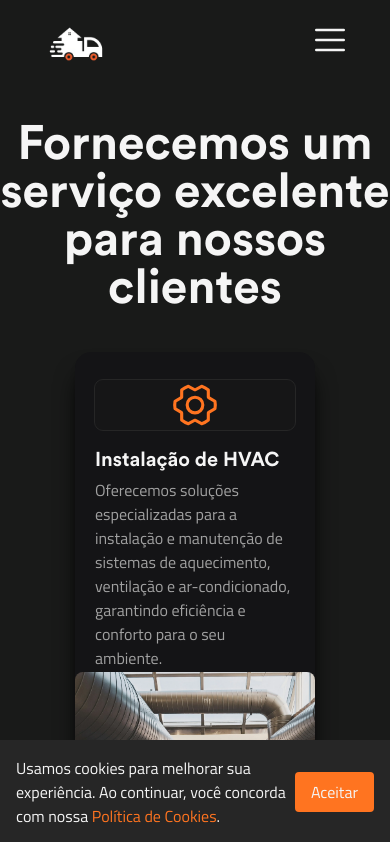
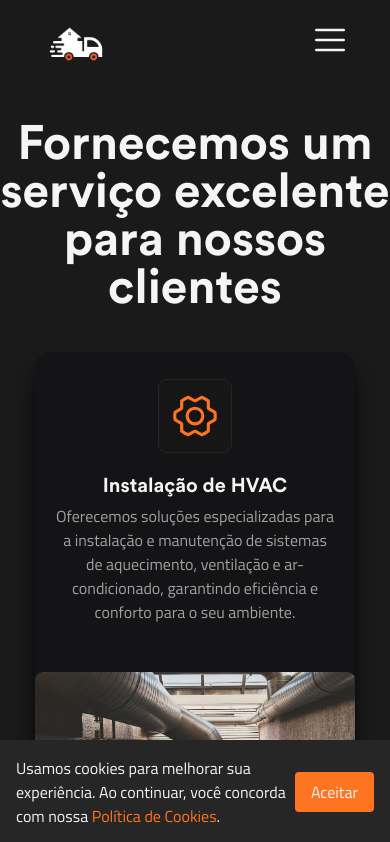
Before and after one commit to esdrassantos06/novahorizonte, a React (Vite) app: page /servicos in a window 390 px wide. Shown: the top 842 px of the page. Built offline with nearby package versions, Linux system fonts and the light colour scheme.

Commit message:
services responsive

```diff
--- a/src/routes/Serviços.jsx
+++ b/src/routes/Serviços.jsx
@@ -51,26 +51,28 @@ function Serviços() {
   return (
     <>
       <Navbar />
-      <main className="Serviços bg-primary flex min-h-screen w-full flex-col items-center gap-10 pt-30">
+      <main className="Serviços bg-primary flex min-h-screen flex-col items-center gap-10 pt-30">
         <h1 className="text-text circularBold text-center text-5xl">
           Fornecemos um serviço excelente <br /> para nossos clientes
         </h1>
-        <div className="cards grid grid-cols-1 place-items-center items-center justify-center gap-10 md:grid-cols-2 lg:grid-cols-4">
+
+        <div className="cards grid grid-cols-1 place-items-center items-center justify-center max-md:gap-20 gap-5 max-md:mb-10 md:grid-cols-2 2xl:grid-cols-4">
           {services.map((servico, index) => (
+
             <div
               key={index}
-              className="card hover:bg-terceary/50 bg-terceary relative flex w-60 flex-col rounded-2xl shadow-xl shadow-black transition-all duration-300 hover:shadow-2xl md:w-100"
+              className="card hover:bg-terceary/50 bg-terceary relative flex w-80 h-120 sm:w-90 lg:w-95 sm:h-150 lg:h-130 flex-col rounded-2xl shadow-xl shadow-black transition-all duration-300 hover:shadow-2xl"
             >
-              <div className="flex h-100 flex-col gap-4 px-5 py-7">
-                <div className="icon bg-primary/40 flex items-center justify-center rounded-lg outline outline-neutral-800 ease-in-out select-none md:h-18 md:w-18">
+              <div className="flex w-full items-center justify-center flex-col gap-4 px-5 py-7">
+                <div className="icon bg-primary/40 flex items-center justify-center rounded-lg outline outline-neutral-800 ease-in-out select-none h-18 w-18">
                   {servico.icon}
                 </div>
 
-                <div className="text text-text flex h-40 flex-col gap-1 pb-20">
+                <div className="text text-text flex items-center justify-center w-full h-40 flex-col gap-1 ">
                   <h2 className="title circularBold text-xl">
                     {servico.title}
                   </h2>
-                  <p className="description titilliumRegular text-base text-neutral-400">
+                  <p className="description titilliumRegular text-center text-base text-neutral-400">
                     {servico.description}
                   </p>
                 </div>
@@ -78,9 +80,10 @@ function Serviços() {
               <img
                 src={servico.image}
                 alt={servico.alt}
-                className="absolute -bottom-40 h-60 w-full rounded-lg object-cover select-none"
+                className="absolute sm:h-60 h-40 bottom-0 w-full rounded-lg object-cover select-none"
               />
             </div>
+
           ))}
         </div>{" "}
         {/* cards */}
```
